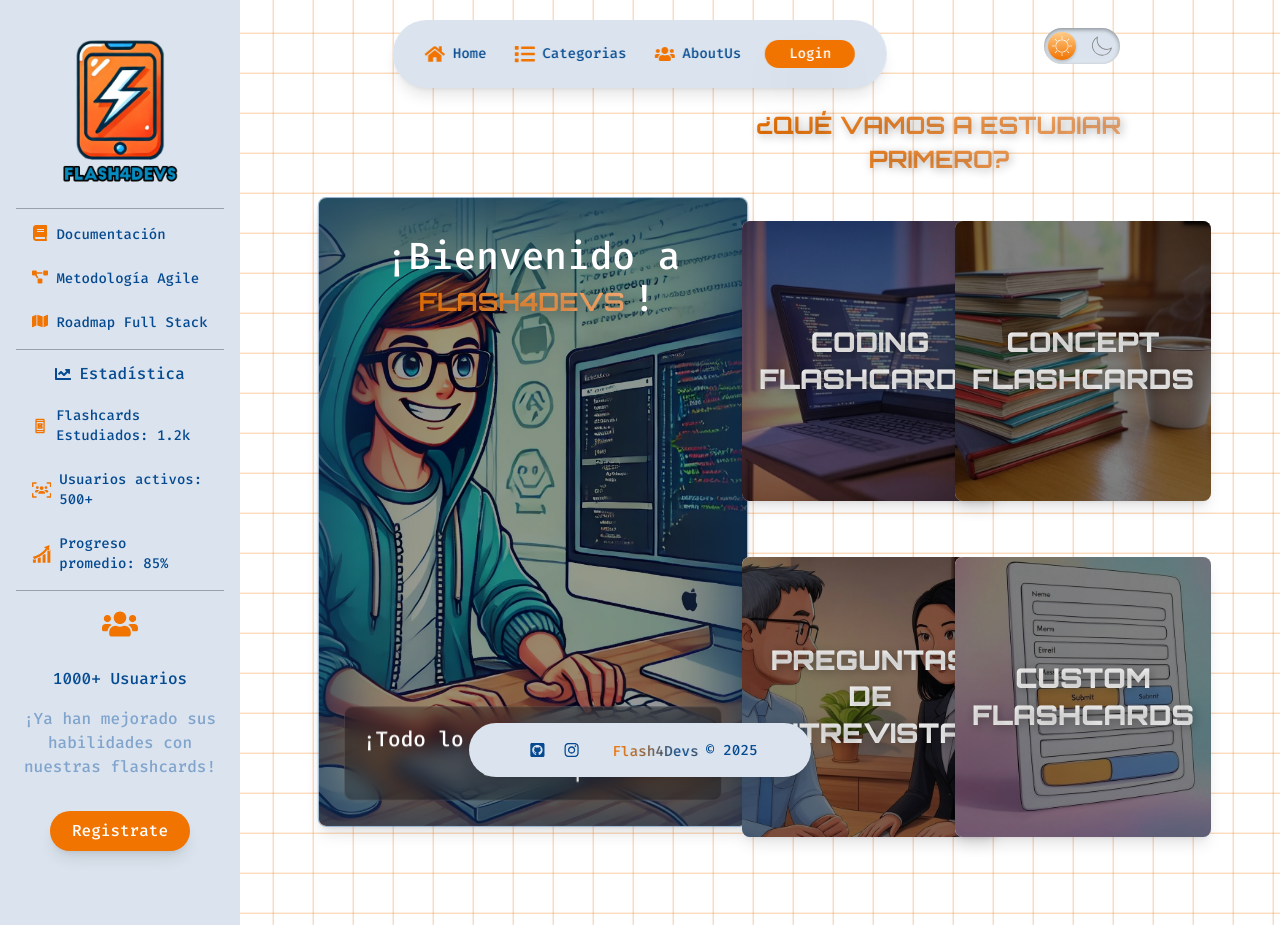
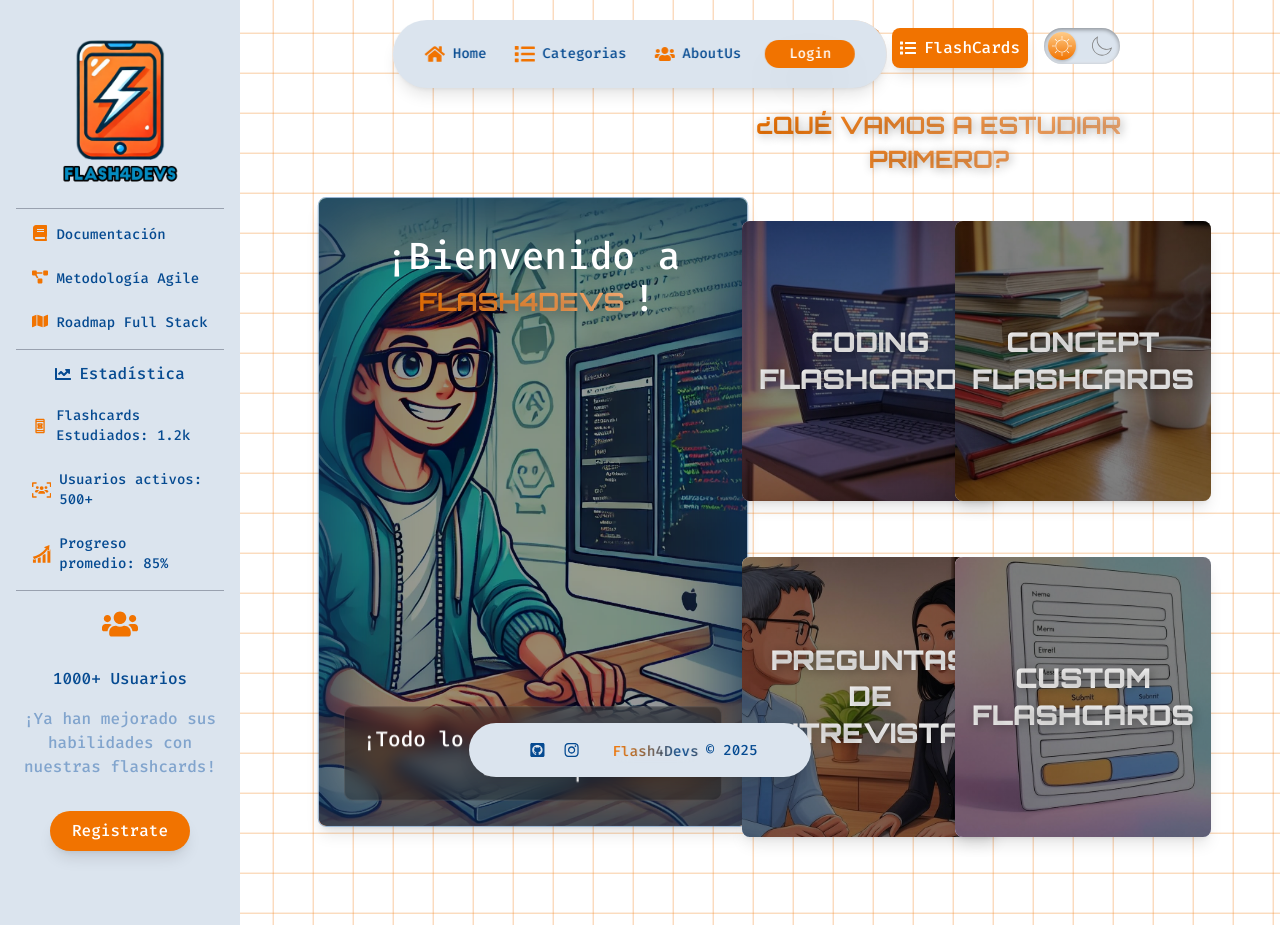
Before and after one commit to iZergiodev/Front-Flash4Devs, a React (Vite) app: page / in a window 1280 px wide. Built offline with nearby package versions, Linux system fonts and the light colour scheme.

Commit message:
Button creados

```diff
--- a/Home.jsx
+++ b/Home.jsx
@@ -1,5 +1,6 @@
 import Squares from "./src/components/effectcomponents/Squares";
 import { Navbar } from "./src/components/Navbar";
+import { ButtonAdmin } from "./src/components/ButtonAdmin";
 import { MenuRight } from "./src/components/MenuRight";
 import { SideBar } from "./src/components/SideBar";
 import { HeroSection } from "./src/components/HeroSection";
@@ -146,6 +147,7 @@ export const Home = () => {
             hoverFillColor="#81A4CD"
           />
         </div>
+        <ButtonAdmin />
         <DarkModeSwitcher />
         {isLogged && (
           <MenuRight
--- /dev/null
+++ b/src/components/ButtonAdmin.jsx
@@ -0,0 +1,25 @@
+import { Link } from "react-router";
+
+import { FaList, FaUsers } from "react-icons/fa";
+
+
+export const ButtonAdmin = () => {
+  return (
+    <>
+      <Link
+        to="admin-users"
+        className="flex items-center justify-center fixed bottom-4 right-4 md:top-7 md:right-100 md:bottom-auto z-20 bg-accent p-2 rounded-lg shadow-lg text-white hover:bg-secondary transition-colors duration-200 focus:outline-none focus:ring-2 focus:ring-primary"
+      >
+        <FaUsers className="mr-2" />
+        Users
+      </Link>
+      <Link
+        to="admin-flashcards"
+        className="flex items-center justify-center fixed bottom-4 right-4 md:top-7 md:right-63 md:bottom-auto z-20 bg-accent p-2 rounded-lg shadow-lg text-white hover:bg-secondary transition-colors duration-200 focus:outline-none focus:ring-2 focus:ring-primary"
+      >
+        <FaList className="mr-2" />
+        FlashCards
+      </Link>
+    </>
+  );
+}
```
